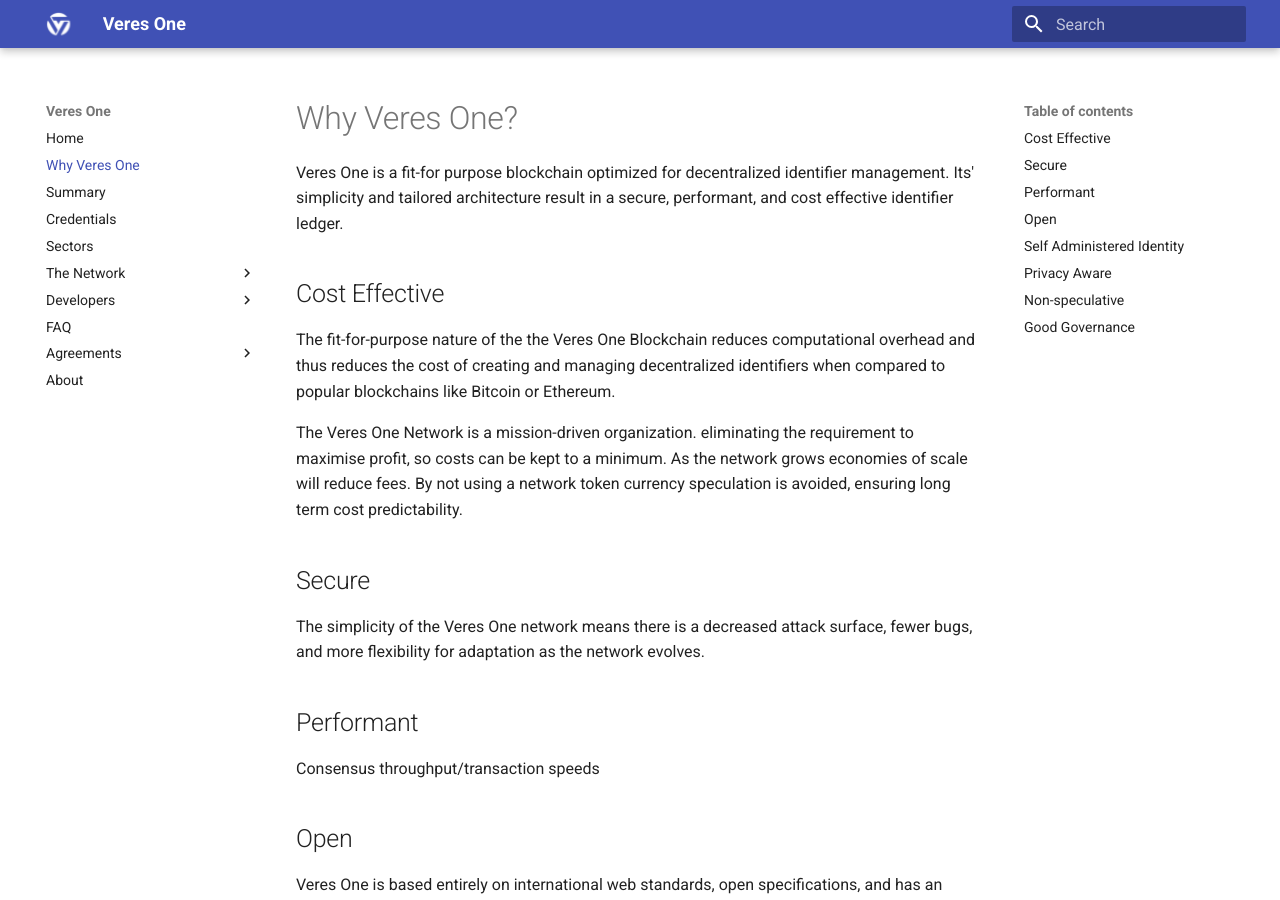
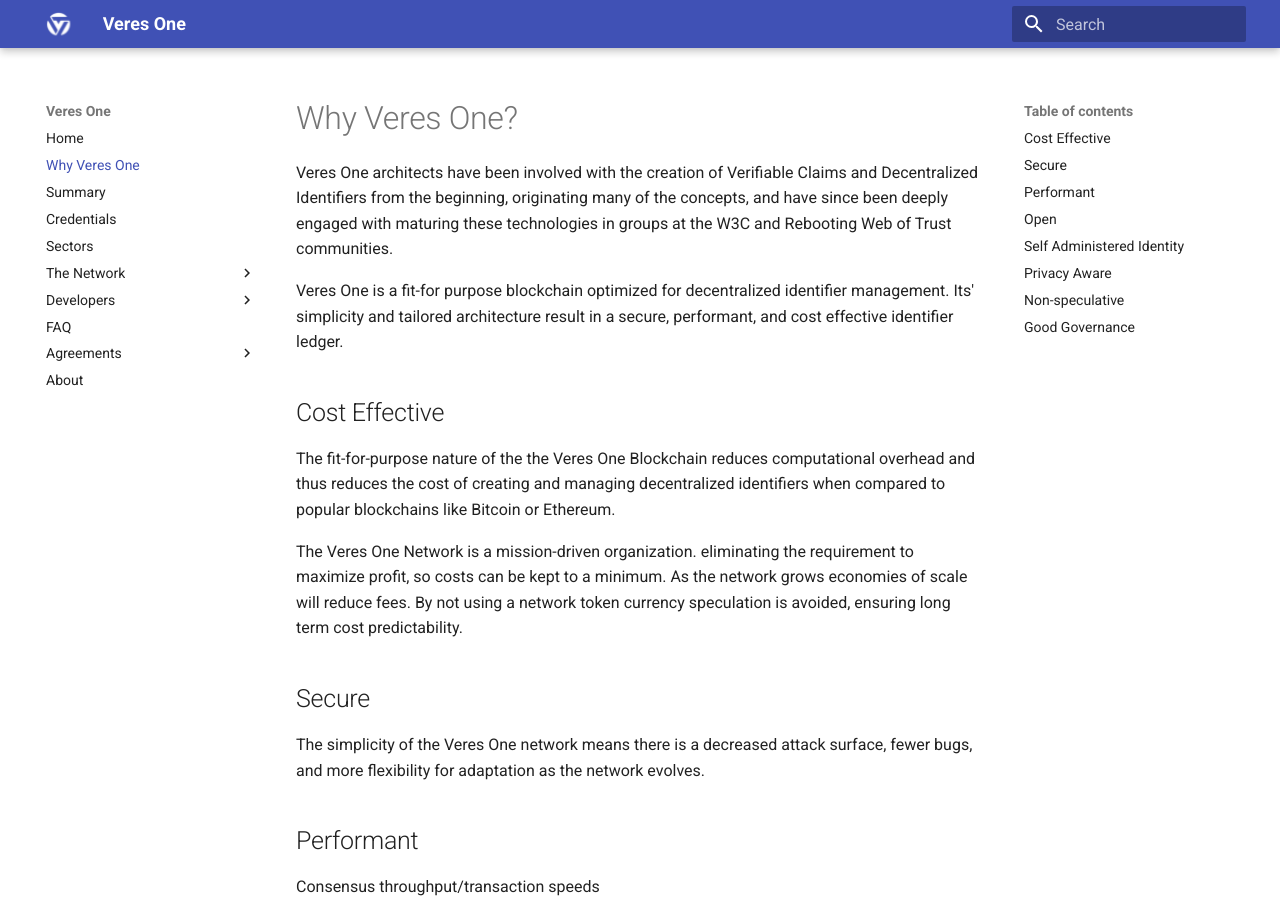
Before and after one commit to veres-one/docs.veres.one, an MkDocs documentation site: the page built from docs/why.md, in a window 1280 px wide and 900 px high. Built offline with MkDocs 1.6.1 and Material for MkDocs 9.7.7, drawn with Linux system fonts in a browser that asks for light colours; old or Windows-style settings are respelled for this version of MkDocs.

Commit message:
Why, added Veres One architects paragraph.

```diff
--- a/docs/why.md
+++ b/docs/why.md
@@ -1,4 +1,6 @@
 # Why Veres One?
+
+Veres One architects have been involved with the creation of Verifiable Claims and Decentralized Identifiers from the beginning, originating many of the concepts, and have since been deeply engaged with maturing these technologies in groups at the W3C and Rebooting Web of Trust communities.
 
 Veres One is a fit-for purpose blockchain optimized for decentralized identifier management. Its' simplicity and tailored architecture result in a secure, performant, and cost effective identifier ledger.
 
@@ -6,7 +8,7 @@ Veres One is a fit-for purpose blockchain optimized for decentralized identifier
 
 The fit-for-purpose nature of the the Veres One Blockchain reduces computational overhead and thus reduces the cost of creating and managing decentralized identifiers when compared to popular blockchains like Bitcoin or Ethereum.
 
-The Veres One Network is a mission-driven organization. eliminating the requirement to maximise profit, so costs can be kept to a minimum. As the network grows economies of scale will reduce fees. By not using a network token currency speculation is avoided, ensuring long term cost predictability.
+The Veres One Network is a mission-driven organization. eliminating the requirement to maximize profit, so costs can be kept to a minimum. As the network grows economies of scale will reduce fees. By not using a network token currency speculation is avoided, ensuring long term cost predictability.
 
 ## Secure
 
```
